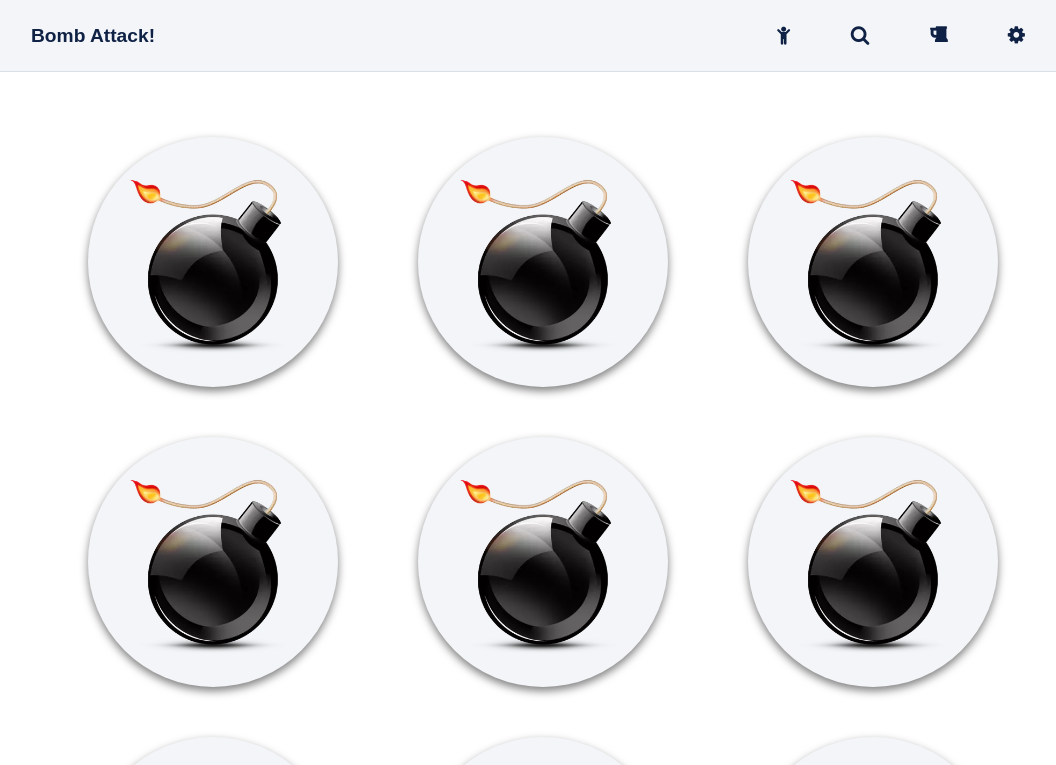
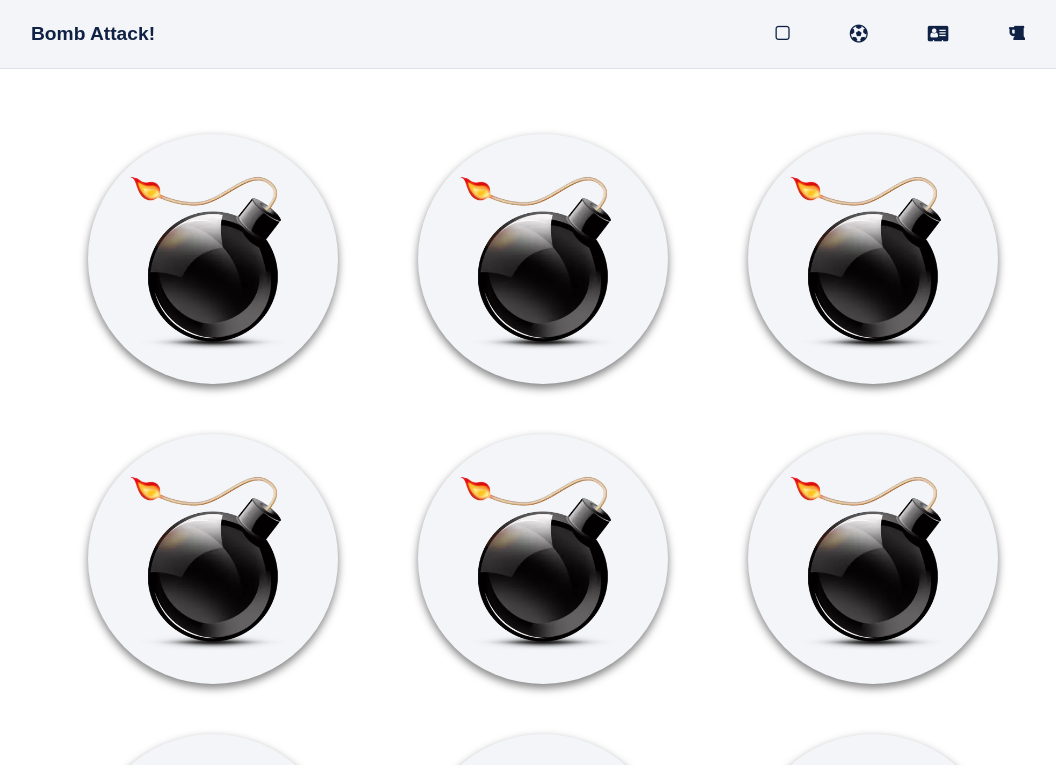
Before and after one commit to Yntxfr/Test_002, a plain HTML site: page index.html in a window 1280 px wide. Shown: the top 765 px of the page, without its empty margins (97-1153 px from the left). Drawn offline with Linux system fonts and the light colour scheme.

Commit message:
segundo commit

```diff
--- a/home_styles.css
+++ b/home_styles.css
@@ -46,6 +46,7 @@
 /* Menu icons */
 header ul {
     font-family: Helvetica, sans-serif;
+    font-size: 12px;
     list-style: none;
 }
 
@@ -55,7 +56,7 @@
 }
 
 .menu i {
-    font-size: 20px;
+    font-size: 18px;
 }
 
 .menu {
--- a/index.html
+++ b/index.html
@@ -13,29 +13,29 @@
     <body>
         <header>
             <h1 onclick="window.location.href='#'"; style="cursor: pointer;" class="logo">Bomb Attack!</h1>
-            <!--
-            <div class="icons">
-                <i class="fa fa-child"></i>
-                <i class="fa fa-search"></i>
-                <i class="fa fa-gear"></i>
-                <i class="fa fa-beer"></i>
-            </div>
-            -->
             <ul class="menu">
                 <li>
-                    <a href="0">
+                    <a href="https://yntxfr.github.io/Test_002/">
                         <span>
-                            <i class="fa fa-child" aria-hidden="true"></i>
+                            <i class="fa fa-square-o" aria-hidden="true"></i>
                         </span>
-                        <span>Hooman</span>
+                        <span>Square > Circle</span>
                     </a>
                 </li>
                 <li>
                     <a href="0">
                         <span>
-                            <i class="fa fa-search" aria-hidden="true"></i>
+                            <i class="fa fa-soccer-ball-o" aria-hidden="true"></i>
                         </span>
-                        <span>Search</span>
+                        <span>Ball animation</span>
+                    </a>
+                </li>
+                <li>
+                    <a href="0">
+                        <span>
+                            <i class="fa fa-address-card" aria-hidden="true"></i>
+                        </span>
+                        <span>Ad animation</span>
                     </a>
                 </li>
                 <li>
@@ -43,15 +43,7 @@
                         <span>
                             <i class="fa fa-beer" aria-hidden="true"></i>
                         </span>
-                        <span>Get beer</span>
-                    </a>
-                </li>
-                <li>
-                    <a href="0">
-                        <span>
-                            <i class="fa fa-gear" aria-hidden="true"></i>
-                        </span>
-                        <span>Settings</span>
+                        <span>Beer 4 all</span>
                     </a>
                 </li>
             </ul>
```
